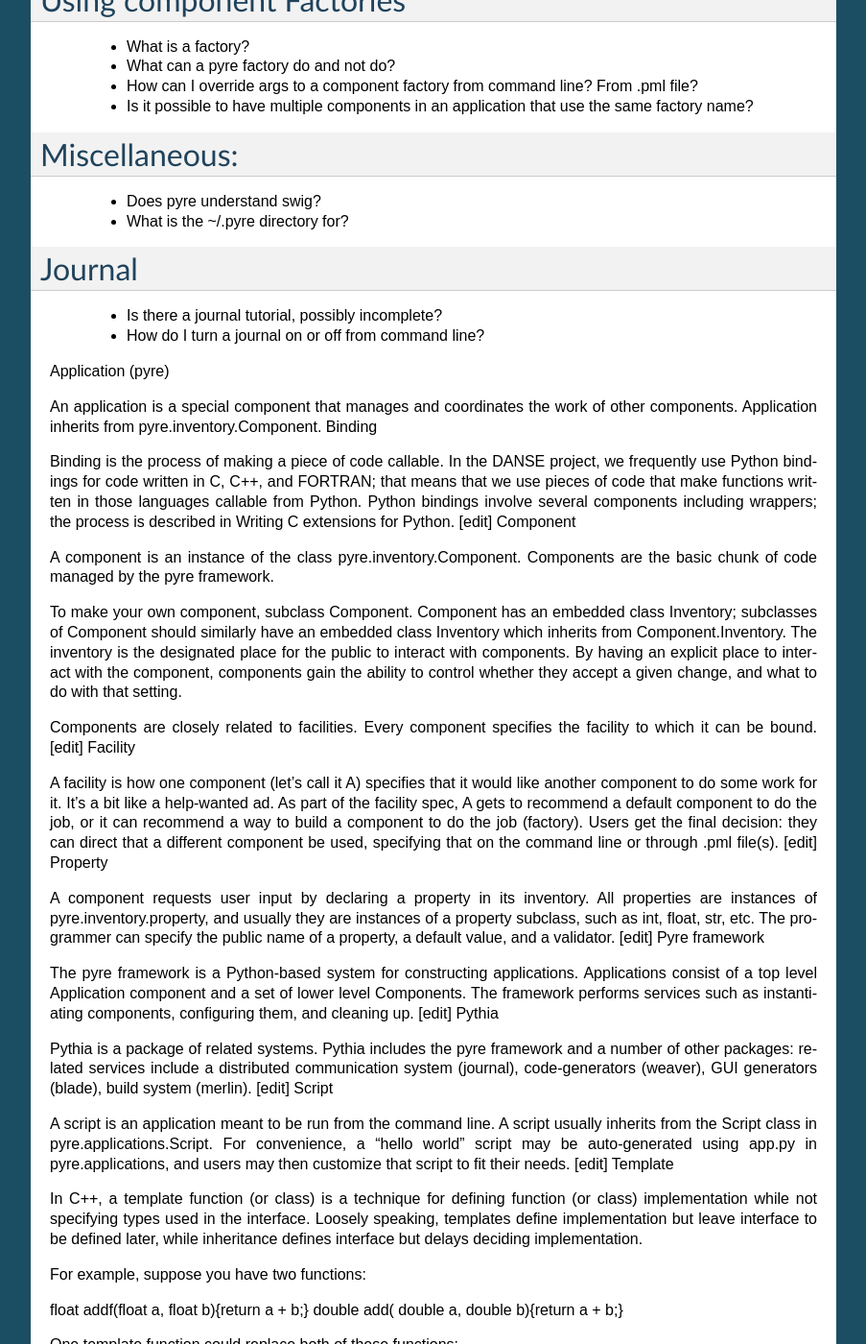
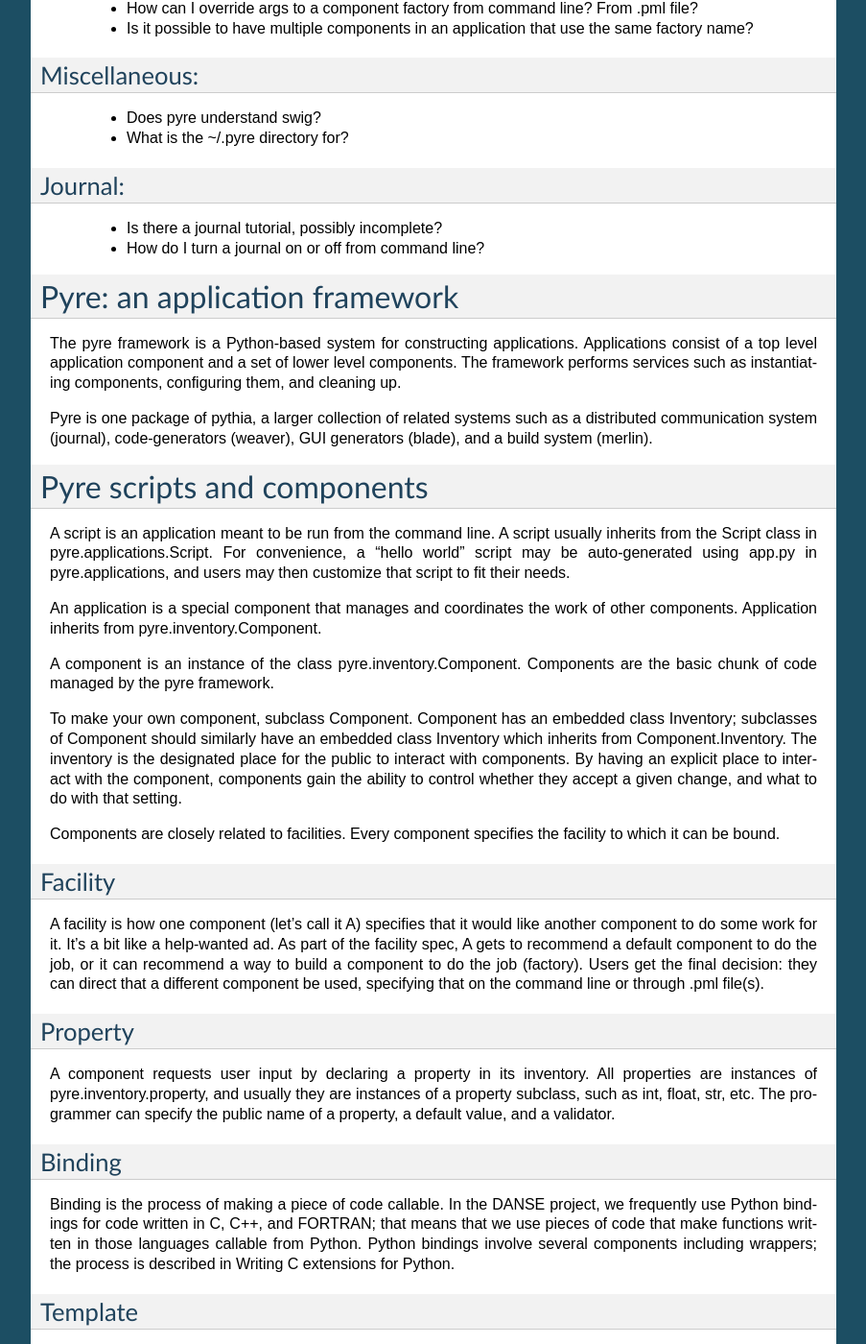
Before and after one commit to danse-inelastic/pyre, a Sphinx documentation site: the page built from docs/pyreOverview.rst, in a window 1280 px wide and 1400 px high, scrolled down 1274 px. Shown: the whole window at 96% size, without its empty margins (198-1101 px from the left). Built offline with Sphinx 7.4.7, drawn with Linux system fonts in a browser that asks for light colours; formulas are drawn with MathJax 3; some of the changed text lies outside the part shown.

Commit message:
further work on documenting pyre

```diff
--- a/docs/conf.py
+++ b/docs/conf.py
@@ -38,7 +38,7 @@
 
 # General information about the project.
 project = u'pyre'
-copyright = u'2009, Michael Aivazis, Jiao Lin, Mike McKerns, Brandon Keith'
+copyright = u'2009, Michael Aivazis, Jiao Lin, Mike McKerns, Brandon Keith, et al.'
 
 # The version info for the project you're documenting, acts as replacement for
 # |version| and |release|, also used in various other places throughout the
--- a/docs/index.rst
+++ b/docs/index.rst
@@ -13,6 +13,12 @@
 
 :doc:`pyreOverview`
 
+Requests for additional documentation and/or tutorials:
+
+* vnf tutorials
+
+
+
 
 Indices and tables
 ==================
--- a/docs/pyreOverview.rst
+++ b/docs/pyreOverview.rst
@@ -1,15 +1,12 @@
 Pyre Documentation
-==============
+===================
 
 Basic pyre:
-==============
+-----------
 
-    - What is pyre?
-    - What is an application framework?
-    - What is a script?
-    - What is a component?
-    - What is a property?
-    - What is a facility?
+    - pyre as an application framework
+    - pyre scripts and components
+    - pyre properties and facilities
     - How is a script different from a component? How do I decide which to use?
     - What does pyre require of the format (input/output, etc) of my code?
     - What is the difference between a facility and an component?
@@ -21,7 +18,7 @@
 
 
 The pyre inventory:
-==============
+-------------------
 
     - What goes in the inventory, versus what is a state variable?
     - How do I manipulate a component's inventory after the component has been instantiated?
@@ -35,7 +32,7 @@
 
 
 Inheritance:
-==============
+------------
 
     - Are there reserved method names within pyre, and how can I find out what they are?
     - My component needs to inherit from something else, can pyre handle that?
@@ -44,7 +41,7 @@
 
 
 Using pyre:
-==============
+-----------
 
     - How do I run everything from the commandline?
     - Can an application/script drive another application/script?
@@ -59,7 +56,7 @@
 
 
 Using component Factories
-==============
+---------------------------
 
     - What is a factory?
     - What can a pyre factory do and not do?
@@ -68,58 +65,59 @@
 
 
 Miscellaneous:
-==============
+--------------
 
     - Does pyre understand swig?
     - What is the ~/.pyre directory for?
 
 
-Journal
-==============
+Journal:
+--------
 
     - Is there a journal tutorial, possibly incomplete?
     - How do I turn a journal on or off from command line?
 
 
 
+Pyre: an application framework
+==============================
 
-Application (pyre)
+The pyre framework is a Python-based system for constructing applications. Applications consist of a top level application component and a set of lower level components. The framework performs services such as instantiating components, configuring them, and cleaning up.
+
+Pyre is one package of pythia, a larger collection of related systems such as a distributed communication system (journal), code-generators (weaver), GUI generators (blade), and a build system (merlin).
+
+
+Pyre scripts and components
+===========================
+
+A script is an application meant to be run from the command line. A script usually inherits from the Script class in pyre.applications.Script. For convenience, a "hello world" script may be auto-generated using app.py in pyre.applications, and users may then customize that script to fit their needs.
 
 An application is a special component that manages and coordinates the work of other components. Application inherits from pyre.inventory.Component.
-Binding
-
-Binding is the process of making a piece of code callable. In the DANSE project, we frequently use Python bindings for code written in C, C++, and FORTRAN; that means that we use pieces of code that make functions written in those languages callable from Python. Python bindings involve several components including wrappers; the process is described in Writing C extensions for Python.
-[edit]
-Component
 
 A component is an instance of the class pyre.inventory.Component. Components are the basic chunk of code managed by the pyre framework.
 
 To make your own component, subclass Component. Component has an embedded class Inventory; subclasses of Component should similarly have an embedded class Inventory which inherits from Component.Inventory. The inventory is the designated place for the public to interact with components. By having an explicit place to interact with the component, components gain the ability to control whether they accept a given change, and what to do with that setting.
 
 Components are closely related to facilities. Every component specifies the facility to which it can be bound.
-[edit]
+
+
 Facility
+---------
+A facility is how one component (let's call it A) specifies that it would like another component to do some work for it. It's a bit like a help-wanted ad. As part of the facility spec, A gets to recommend a default component to do the job, or it can recommend a way to build a component to do the job (factory). Users get the final decision: they can direct that a different component be used, specifying that on the command line or through .pml file(s).
 
-A facility is how one component (let's call it A) specifies that it would like another component to do some work for it. It's a bit like a help-wanted ad. As part of the facility spec, A gets to recommend a default component to do the job, or it can recommend a way to build a component to do the job (factory). Users get the final decision: they can direct that a different component be used, specifying that on the command line or through .pml file(s).
-[edit]
 Property
+----------
+A component requests user input by declaring a property in its inventory. All properties are instances of pyre.inventory.property, and usually they are instances of a property subclass, such as int, float, str, etc. The programmer can specify the public name of a property, a default value, and a validator.
 
-A component requests user input by declaring a property in its inventory. All properties are instances of pyre.inventory.property, and usually they are instances of a property subclass, such as int, float, str, etc. The programmer can specify the public name of a property, a default value, and a validator.
-[edit]
-Pyre framework
 
-The pyre framework is a Python-based system for constructing applications. Applications consist of a top level Application component and a set of lower level Components. The framework performs services such as instantiating components, configuring them, and cleaning up.
-[edit]
-Pythia
 
-Pythia is a package of related systems. Pythia includes the pyre framework and a number of other packages: related services include a distributed communication system (journal), code-generators (weaver), GUI generators (blade), build system (merlin).
-[edit]
-Script
 
-A script is an application meant to be run from the command line. A script usually inherits from the Script class in pyre.applications.Script. For convenience, a "hello world" script may be auto-generated using app.py in pyre.applications, and users may then customize that script to fit their needs.
-[edit]
+Binding
+---------
+Binding is the process of making a piece of code callable. In the DANSE project, we frequently use Python bindings for code written in C, C++, and FORTRAN; that means that we use pieces of code that make functions written in those languages callable from Python. Python bindings involve several components including wrappers; the process is described in Writing C extensions for Python.
+
 Template
-
+----------
 In C++, a template function (or class) is a technique for defining function (or class) implementation while not specifying types used in the interface. Loosely speaking, templates define implementation but leave interface to be defined later, while inheritance defines interface but delays deciding implementation.
 
 For example, suppose you have two functions:
@@ -142,7 +140,7 @@
 double d = 3.4, e = 4.5;
 double f = add<double>( d, e);
 
-[edit]
+
 Wrapping
-
+---------
 Wrapping is the process of providing a new interface to an already existing piece of code. The code that does this is a wrappe
```
Also changed, not shown: 1 other file.
